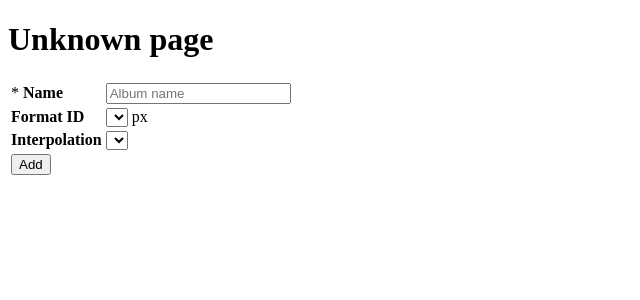
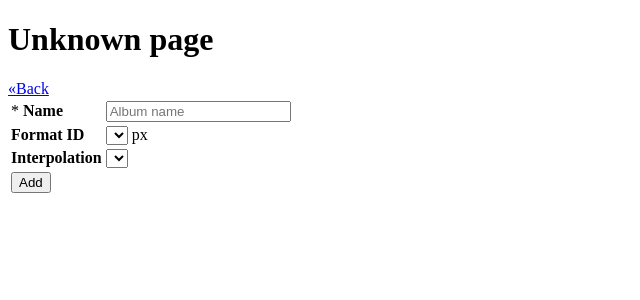
Before and after one commit to rosmanov/imtools-webui, a PHP site: template templates/gallery/album-add.twig in a window 1280 px wide. Shown: the part 26-326 px from the top of the page, without its empty margins (0-640 px from the left). Run offline with PHP 8.4, Linux system fonts and the light colour scheme; the template is opened without the code that fills it, so the values that code supplies are empty; some libraries are stand-ins or nearby versions.

Commit message:
More UI improvements

```diff
--- a/public/css/main.css
+++ b/public/css/main.css
@@ -95,8 +95,9 @@
     width: 400px;
 }
 
-.header .title a, .header .title a:hover {
+.header .title a, .header .title a:hover, .header .title a:visited {
     color: #000000;
+    text-decoration:none;
 }
 
 .navigation a:hover, .navigation a {
@@ -111,7 +112,8 @@
 }
 
 .navigation a:hover, .navigation .current {
-    background: #f4f4f4;
+    background: #3755A0;
+    color: #f4f4f4;
 }
 
 .gallery-menu {
--- a/templates/gallery/album-add.twig
+++ b/templates/gallery/album-add.twig
@@ -1,5 +1,9 @@
 {% include 'header.twig' %}
 {% include 'gallery/menu.twig' %}
+
+<div>
+    <a href="/gallery/">&laquo;Back</a>
+</div>
 
 <form action="{{ page.url }}" method="post">
     <table class="upload">
--- a/templates/gallery/album-view.twig
+++ b/templates/gallery/album-view.twig
@@ -1,5 +1,9 @@
 {% include 'header.twig' %}
 {% include 'gallery/menu.twig' %}
+
+<div>
+    <a href="{{ page.url }}">&laquo;Back</a>
+</div>
 
 <h3>Album Info</h3>
 <table class="simple-list">
--- a/templates/gallery/image-view.twig
+++ b/templates/gallery/image-view.twig
@@ -10,7 +10,7 @@
 <table class="simple-list">
     <tr>
         <td colspan=2>
-            <img src="/uploads/{{ image.filename}}" title="{{ image.filename }}" alt="{{ image.filename }}">
+            <img src="/uploads/{{ image.filename}}" title="{{ image.filename }}" alt="{{ image.filename }}" style="width:100%">
         </td>
     </tr>
     <tr>
@@ -24,6 +24,7 @@
     <tr>
         <td colspan=2><a href="/gallery/image/delete.php?id={{ image.id }}"></td>
     </tr>
-</div>
+</table>
+<br />
 
 {% include 'footer.twig' %}
```
